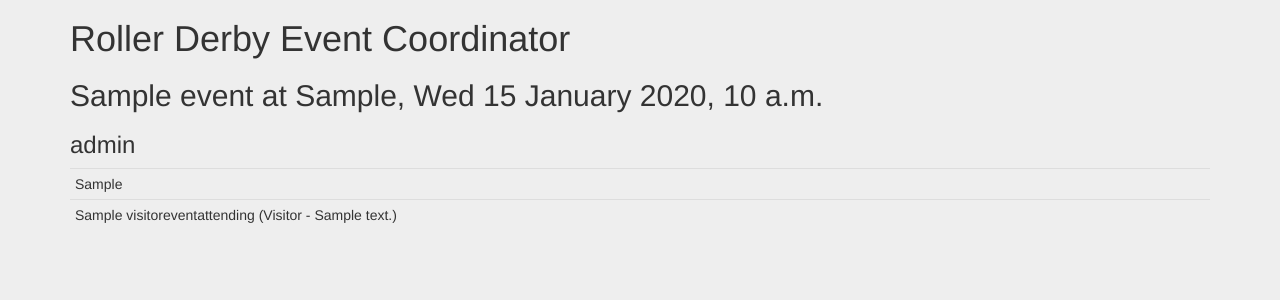
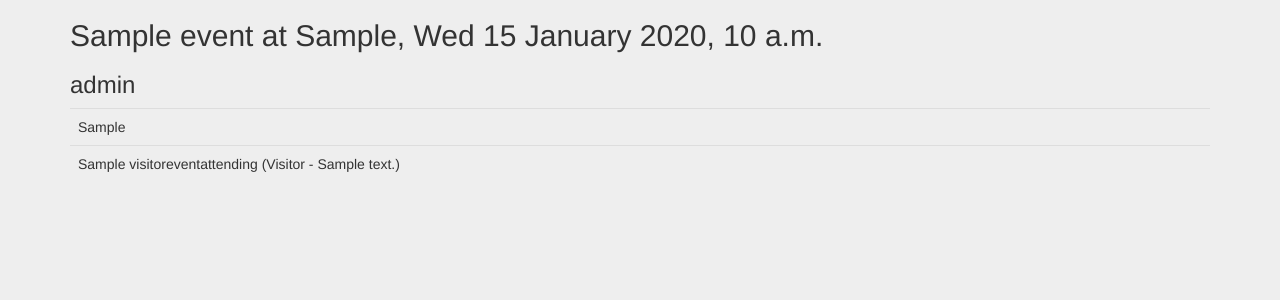
Before and after one commit to leepgent/rdec, a Django app: a page that uses rdec/templates/rdec/eventdetails.html in a window 1280 px wide. Shown: the part 51-351 px from the top of the page. Run offline with Django 3.2, Linux system fonts and the light colour scheme; tables that the repository leaves empty hold one stand-in row (values such as "Sample post"); some libraries are stand-ins or nearby versions.

Commit message:
Minor style changes - removed giant header from most pages; made tables a bit more mellow.

```diff
--- a/rdec/templates/rdec/eventdetails.html
+++ b/rdec/templates/rdec/eventdetails.html
@@ -1,13 +1,11 @@
 {% extends 'rdec/root.html' %}
 {% block body %}
-<h1>Roller Derby Event Coordinator</h1>
 <h2>{{ event.name }} at {{ event.location }}, {{ event.date|date:"D d F Y, f a" }}</h2>
     {% for role, details in eventmap.items %}
         <h3>{{ role }}</h3>
             <div class="table-responsive">
-                <table class="table table-hover table-condensed">
+                <table class="table table-hover">
             <tbody>
-
 
         {% for person in details.members %}
             <tr>
--- a/rdec/templates/rdec/eventlist.html
+++ b/rdec/templates/rdec/eventlist.html
@@ -1,9 +1,8 @@
 {% extends 'rdec/root.html' %}
 {% block body %}
-<h1>Roller Derby Event Coordinator</h1>
 <h2>Event List</h2>
     <div class="table-responsive">
-            <table class="table table-hover table-condensed">
+            <table class="table table-hover">
         <thead>
         <tr>
             <th>Event</th>
--- a/rdec/templates/rdec/personaldashboard.html
+++ b/rdec/templates/rdec/personaldashboard.html
@@ -1,6 +1,5 @@
 {% extends 'rdec/root.html' %}
 {% block body %}
-<h1>Roller Derby Event Coordinator</h1>
     <h2>Upcoming Events for {{ user.first_name }}</h2>
 
     <p>For any event you will attend, change the drop-down on the right to the role you will be attending as.</p>
@@ -9,7 +8,7 @@
     <p>Events added or changed within the last {{ recency_cutoff }} days are highlighted in blue.</p>
 
     <div class="table-responsive">
-            <table class="table table-hover table-condensed">
+            <table class="table table-hover">
         <thead>
         <tr>
             <th>Event</th>
```
